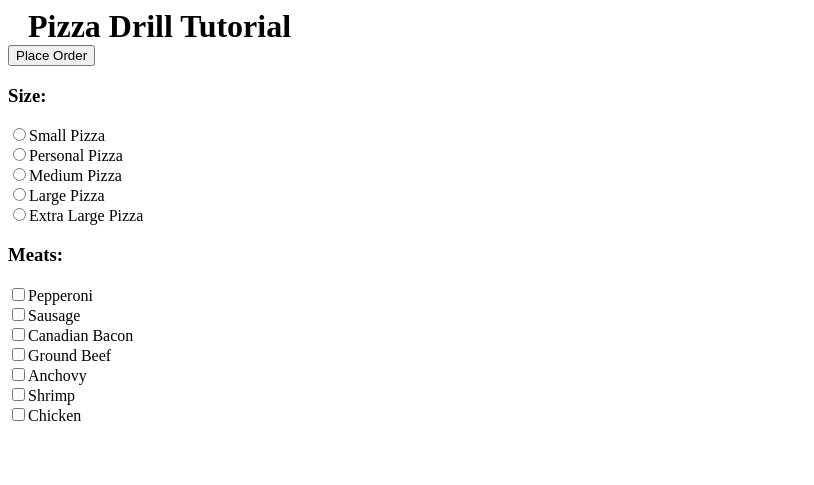
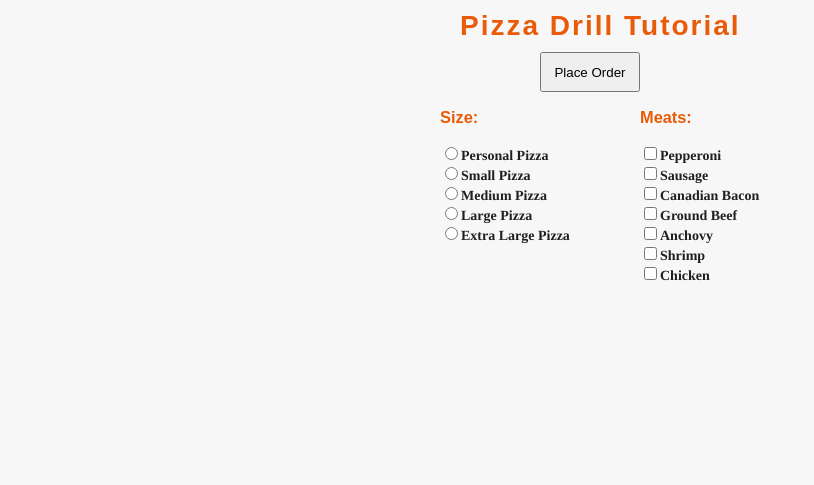
Before and after one commit to Dovy-Codes/Pizza_Project, a plain HTML site: page index.html in a window 1280 px wide. Shown: the whole page, without its empty margins (0-814 px from the left). Drawn offline with Linux system fonts and the light colour scheme.

Commit message:
Add finished CSS base and small changes to HTML

```diff
--- a/CSS/style.css
+++ b/CSS/style.css
@@ -0,0 +1,70 @@
+body {
+    background-color: #F7F7F7;
+}
+h1{
+    font-family: "Cooper Black", Haettenschweiler, 'Arial Narrow Bold', sans-serif;
+    letter-spacing: 2px;
+    color: rgb(233, 91, 8)
+}
+
+h3 {
+    font-family: "Cooper Black",'Arial Narrow Bold', sans-serif;
+    color: rgb(233, 91, 8)
+}
+
+div {
+    font-family: 'Constantia', Times, serif;
+    font-weight: bold;
+    font-size: 0.875rem;
+    color: rgb(31, 31, 31);
+}
+
+#menuBG {
+    width: 400px;
+    height: 470px;
+    margin: 10px auto;
+}
+
+#frmMenu {
+    width: 400px;
+    height: 200px;
+}
+
+#totalPrice {
+    width: 200px;
+    height: 190px;
+    margin: 0 auto;
+    float: right;
+}
+
+.left {
+    width: 200px;
+    height: 200px;
+    float: left;
+}
+
+.right {
+    width: 200px;
+    height: 200px;
+    float: left;
+}
+
+#showText {
+    width: 200px;
+    height: 190px;
+    margin: 0px auto;
+    float: left;
+}
+
+#cart {
+    top: 0;
+    margin: 0 auto;
+    width: 400px;
+    height: 200px;
+}
+
+#btnOrder {
+    margin: 10px 0 0 100px;
+    width: 100px;
+    height: 40px;
+}
--- a/index.html
+++ b/index.html
@@ -9,7 +9,7 @@
     <title>Pizza Project</title>
 </head>
 <body>
-    <div class="menuBG">
+    <div id="menuBG">
         <h1 style="margin: 0 0px 0 20px;">Pizza Drill Tutorial</h1>
         <input id="btnOrder" type="button" onclick="getReceipt()"
             value="Place Order">
@@ -17,9 +17,9 @@
             <div class="menu left">
                 <h3>Size:</h3>
                 <input type="radio" class="size" name="Size"
+                    value="Personal Pizza">Personal Pizza<br>
+                <input type="radio" class="size" name="Size"
                     value="Small Pizza">Small Pizza<br>
-                <input type="radio" class="size" name="Size"
-                    value="Personal Pizza">Personal Pizza<br>
                 <input type="radio" class="size" name="Size"
                     value="Medium Pizza">Medium Pizza<br>
                 <input type="radio" class="size" name="Size"
```
